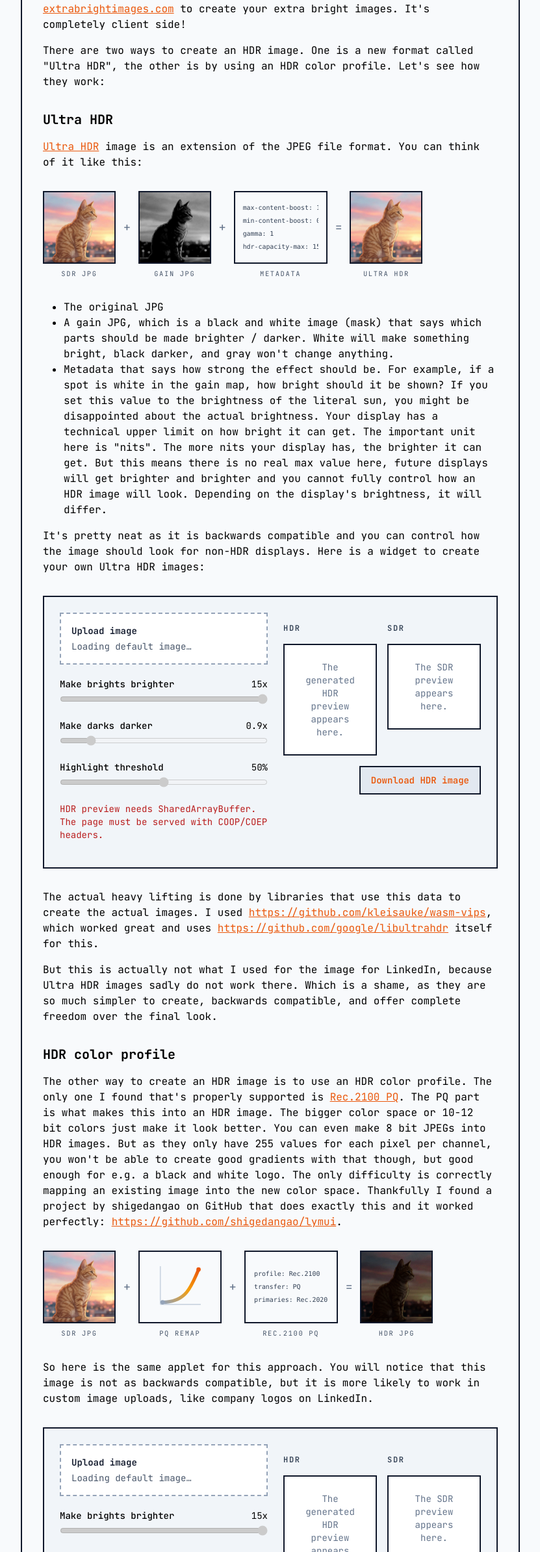
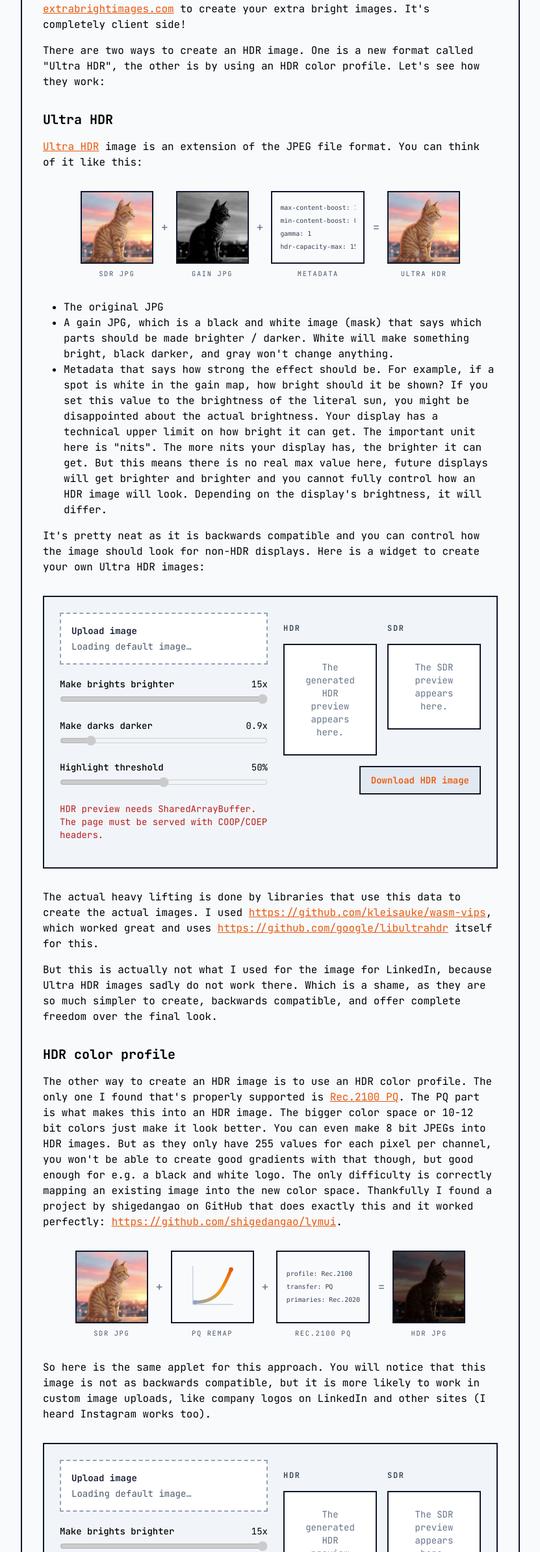
Before and after one commit to TN1ck/tn1ck.com, a Next.js app: page /blog/abuse-hdr-images-for-marketing in a window 1280 px wide. Shown: the part 1339-3728 px from the top of the page at 65% size, without its empty margins (224-1055 px from the left). Built offline with nearby package versions, Linux system fonts and the light colour scheme.

Commit message:
chore: center the images

```diff
--- a/pages/blog/abuse-hdr-images-for-marketing.tsx
+++ b/pages/blog/abuse-hdr-images-for-marketing.tsx
@@ -101,7 +101,7 @@ const UltraHdrOverview = () => {
   return (
     <div className="my-8">
       <div className="-mx-1 overflow-x-auto px-1">
-        <div className="flex min-w-max items-start gap-3">
+        <div className="flex min-w-max items-start justify-center gap-3">
           <OverviewItem
             label="sdr jpg"
             src="/hdr-images/cat-normal.jpg"
@@ -138,7 +138,7 @@ const NativeHdrOverview = () => {
   return (
     <div className="my-8">
       <div className="-mx-1 overflow-x-auto px-1">
-        <div className="flex min-w-max items-start gap-3">
+        <div className="flex min-w-max items-start justify-center gap-3">
           <OverviewItem
             label="sdr jpg"
             src="/hdr-images/cat-normal.jpg"
@@ -384,7 +384,7 @@ const AbuseHDRImagesForMarketingBlog: NextPage = () => {
         <p>
           So here is the same applet for this approach. You will notice that
           this image is not as backwards compatible, but it is more likely to
-          work in custom image uploads, like company logos on LinkedIn.
+          work in custom image uploads, like company logos on LinkedIn and other sites (I heard Instagram works too).
         </p>
 
         <HDRImageWidget variant="native" />
```
